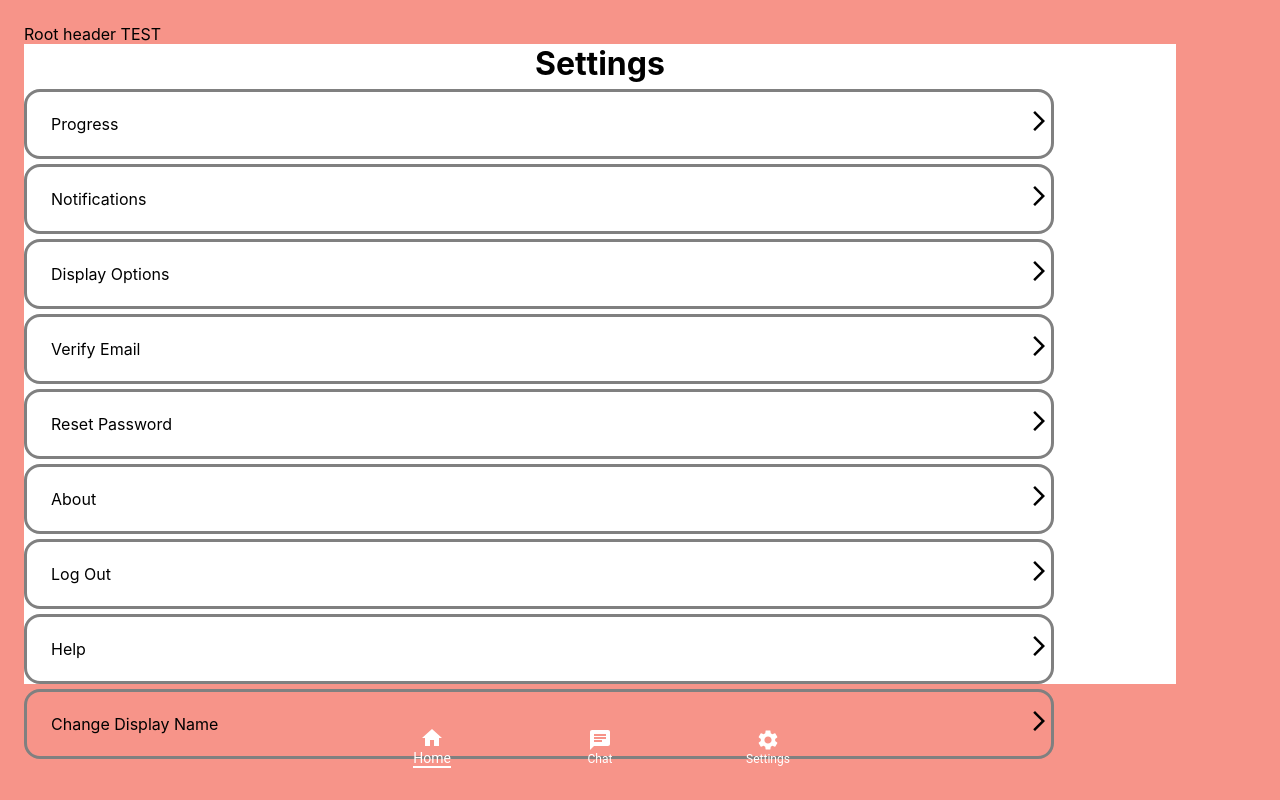
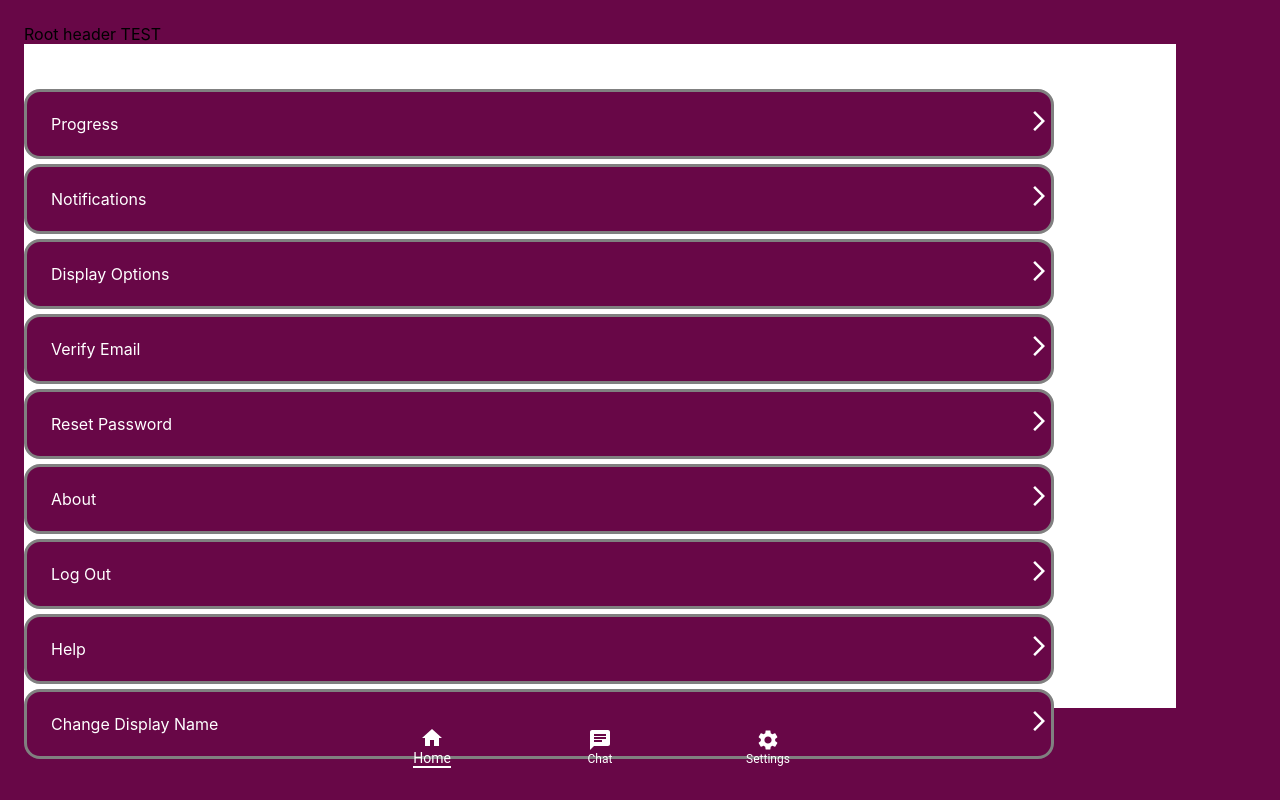
Before and after one commit to JeronAlford44/peak-lifestyle-web, a React (Create React App) app: page /settings/change-display-name in a window 1280 px wide. Built offline with nearby package versions, Linux system fonts and the light colour scheme.

Commit message:
small typo

```diff
--- a/src/App.tsx
+++ b/src/App.tsx
@@ -24,7 +24,7 @@ const useStyles = makeStyles(
       display: 'flex',
       flex: 1,
       flexDirection: 'column',
-      backgroundColor: '#F79489',
+      backgroundColor: '#680747',
       zIndex: 1,
       width: '100vw',
       height: '100vh',
--- a/src/MainPage/Chat/Chat.tsx
+++ b/src/MainPage/Chat/Chat.tsx
@@ -58,7 +58,7 @@ const useStyles = makeStyles(
     chatContainer: {
       display: 'flex',
       backgroundColor: 'white',
-      height: '65vh',
+      height: '73vh',
       width: '90vw',
       alignItems: 'flex-end',
       flexDirection: 'column-reverse',
@@ -96,6 +96,7 @@ const ChatScreen = () => {
   }
   return (
     <div>
+      <div>Chat</div>
       <div className={classes.chatContainer}>
         {[...userInput].reverse().map(word => {
           if (word !== '') {
--- a/src/MainPage/Home/Home.tsx
+++ b/src/MainPage/Home/Home.tsx
@@ -31,7 +31,7 @@ const useStyles = makeStyles(
       // position: 'absolute',
       flexDirection: 'column',
       width: '90vw',
-      height: '80vh',
+      height: '82vh',
       backgroundColor: 'white'
 
     },
--- a/src/MainPage/Settings/components/ChangeDisplayName.tsx
+++ b/src/MainPage/Settings/components/ChangeDisplayName.tsx
@@ -1,7 +1,99 @@
-export default function ChangeDisplayName(){
-return (<div>
-Display Name
+import { makeStyles } from '@material-ui/core'
+import * as React from 'react'
+import { useState } from 'react'
+import { Auth } from 'firebase/auth'
+import { getAuth } from 'firebase/auth'
+import { updateProfile } from 'firebase/auth'
+import { useNavigate } from 'react-router-dom'
+
+const useStyles = makeStyles(
+  theme => ({
+    root: {
+      display: 'flex',
+      flex: 1,
+      flexDirection: 'column',
+      // justifyContent: 'center',
+      // alignItems: 'center',
+      margin: theme.spacing(3),
+      backgroundColor: '#680747',
+      zIndex: 1,
+      width: '95vw',
+      height: '90vh',
+    },
+
+    formLayout: {
+      alignSelf: 'center',
+      display: 'flex',
+      flexDirection: 'column'
+    //   backgroundColor: 'black'
+    },
+    nameInput: {
+        borderColor: 'transparent',
+        backgroundColor: 'grey',
+        width: '60vw'
+
+    },
+    nameSection: {
+        borderRadius: '32px',
+        backgroundColor: '#680747',
+        marginBottom: '10vh',
+        padding: '5vw',
+        width: '80vw'
+
+    }
+  }),
+  { name: 'ChangeDisplayName' }
+)
+
+export default function ChangeDisplayName() {
+  const classes = useStyles()
+  const [newName, setNewName] = useState('')
+  const [displayName, setDisplayName] = useState('')
+  const auth = getAuth()
+  const navigate = useNavigate()
+
+  const handleUserNameUpdate = async () => {
+    try {
+      await updateProfile(auth.currentUser, {
+        displayName: newName
+      }).then(()=> {
+        setDisplayName(newName) // update the display name in state
+      setNewName('')
+      window.location.reload()
+
+      navigate('/settings/change-display-name')
+      })
+
+    } catch (error) {
+      alert(error)
+      console.log(error)
+      // ...
+    }
+  }
 
 
-</div>)
+
+  React.useEffect(() => {
+    setDisplayName(auth.currentUser.displayName) // initialize the display name in state
+  }, [auth.currentUser])
+
+  return (
+    <div className={classes.formLayout}>
+      <div className = {classes.nameSection}>
+        <div style={{color:'white', marginBottom: '20px'}}>Current Display Name</div>
+        <div style={{color:'white'}}>{displayName}</div>
+      </div>
+      <div className={classes.nameSection}>
+        <div style={{color:'white', marginBottom: '20px'}}>New Display Name</div>
+        <input
+          style={{color:'white'}}
+          className={classes.nameInput}
+          placeholder="Enter new display name here"
+          value={newName} // bind the input field to state
+          onChange={(e) => setNewName(e.target.value)}
+        />
+      </div>
+      <button onClick={handleUserNameUpdate}>Submit</button>
+    </div>
+  )
 }
--- a/src/auth/Login.tsx
+++ b/src/auth/Login.tsx
@@ -17,7 +17,7 @@ const useStyles = makeStyles(
       // justifyContent: 'center',
       // alignItems: 'center',
       margin: theme.spacing(3),
-      backgroundColor: '#F79489',
+      backgroundColor: '#680747',
     },
     ButtonsContainer: {
       display: 'flex',
@@ -186,7 +186,7 @@ const handleLogin = () =>{
         handleLogin()
       }}>Login</Button>
 <div style={{display: 'flex', flexDirection: 'row', alignItems: 'center', justifyContent:'center'}}>
-<text style = {{fontSize: '15px', display: 'inline', flexWrap: 'wrap', width: '60vw',}}>Haven't signed up??</text>
+<text style = {{fontSize: '15px', display: 'inline', flexWrap: 'wrap', width: '60vw', color: 'white'}}>Haven't signed up??</text>
 <Button className = {classes.registerButton} href="/auth/Register">Register</Button>
 </div>
     </div>
--- a/src/auth/Register.tsx
+++ b/src/auth/Register.tsx
@@ -21,7 +21,7 @@ const useStyles = makeStyles(
       // justifyContent: 'center',
       // alignItems: 'center',
       margin: theme.spacing(3),
-      backgroundColor: 'white',
+      backgroundColor: '#680747',
     },
     ButtonsContainer: {
       display: 'flex',
@@ -185,7 +185,7 @@ const RegisterScreen = () => {
           justifyContent: 'center',
         }}
       >
-        <text>Already have an account?</text>
+        <text style = {{color:'white'}}>Already have an account?</text>
         <Button className={classes.registerButton} href="/auth/Login">
           Login
         </Button>
--- a/src/containers/AuthContainer.tsx
+++ b/src/containers/AuthContainer.tsx
@@ -55,7 +55,8 @@ const useStyles = makeStyles(
     heartImage: {
       width: '200px',
       height: '200px',
-      alignSelf: 'center'
+      alignSelf: 'center',
+
     },
     logoText: {
       '-webkit-text-stroke': '2px #FADCD9',
--- a/src/containers/SettingsContainer.tsx
+++ b/src/containers/SettingsContainer.tsx
@@ -50,7 +50,7 @@ const useStyles = makeStyles(
 
     },
     tool: {
-      // backgroundColor: 'white !important',
+      backgroundColor: 'transparent',
       // borderColor: 'black ',
       // borderWidth: 1,
       // borderBottomStyle: 'solid',
@@ -61,13 +61,14 @@ const useStyles = makeStyles(
 
 
 
+
       opacity: '100'
     },
     ArrowBackIcon: {
-      color: '#1a0dab',
+      color: 'blue',
       width: '50px',
       height: '50px',
-      borderBottomColor: '#1a0dab',
+      borderBottomColor: 'blue',
       borderBottomStyle: 'solid'
 
     },
@@ -75,7 +76,7 @@ const useStyles = makeStyles(
       display: 'flex',
       flexDirection: 'column',
       width: '90vw',
-      height: '80vh',
+      height: '83vh',
       backgroundColor: 'white'
 
     },
@@ -83,6 +84,7 @@ const useStyles = makeStyles(
 alignSelf: 'center',
 fontWeight: 'bold',
 fontSize: '32px',
+color: 'white'
     },
     menuBar: {
       display: 'flex',
@@ -92,6 +94,7 @@ fontSize: '32px',
       borderStyle: 'solid',
       width: '80vw',
       marginTop: '5px',
+      backgroundColor: '#680747'
     }
   }),
   { name: 'Settings' }
@@ -152,11 +155,11 @@ export default function SettingsContainer(props) {
 
               }}
             >
-              <Toolbar style={{ color: 'black' }}>
+              <Toolbar style={{ color: 'white' }}>
                 <text>{component[0]}</text>
               </Toolbar>
             </div>
-            <ArrowForwardIosIcon style = {{position: 'relative', top: '17px'}}/>
+            <ArrowForwardIosIcon style = {{position: 'relative', top: '17px', color: 'white'}}/>
             </div>
           )
         })}
```
